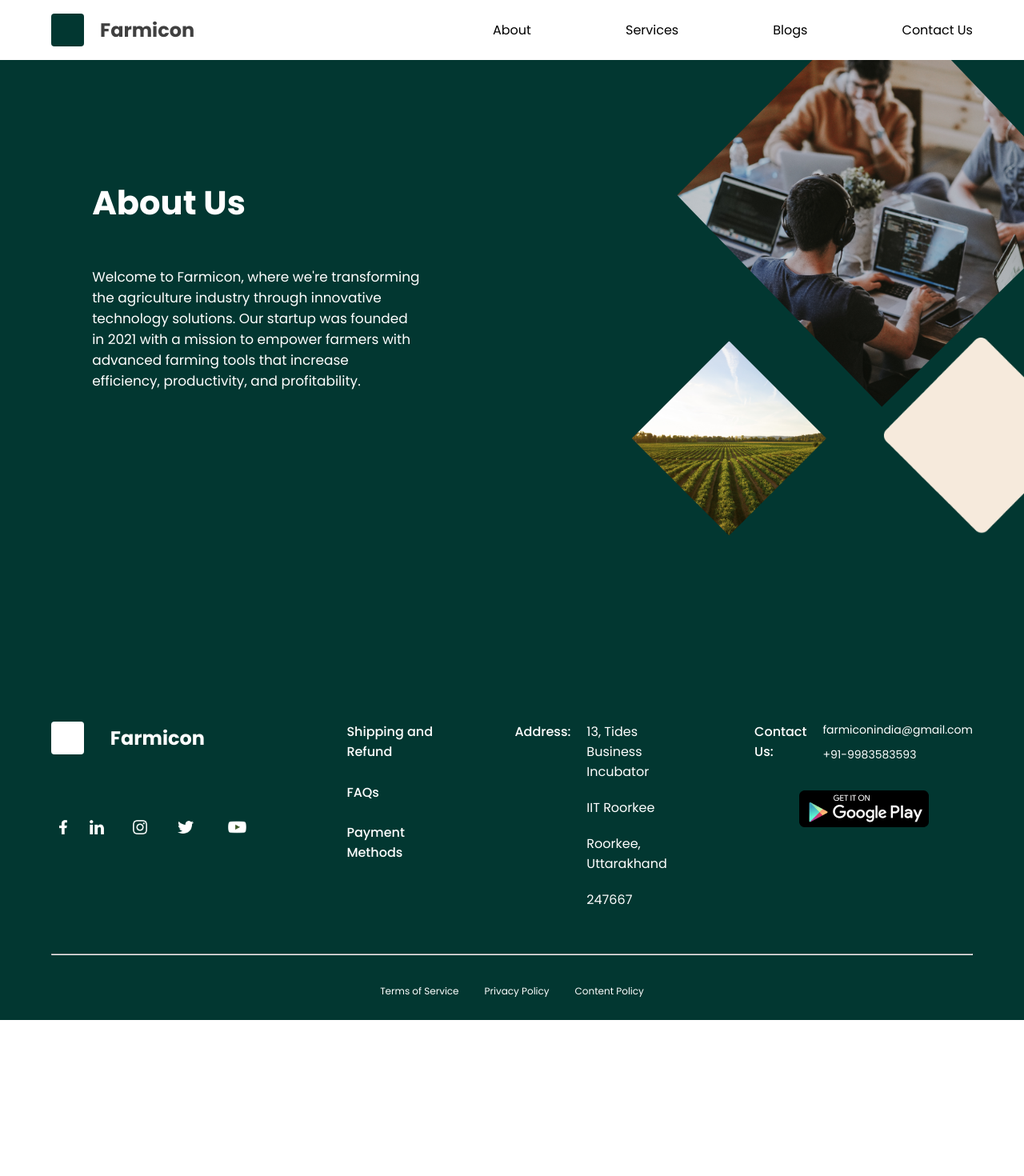
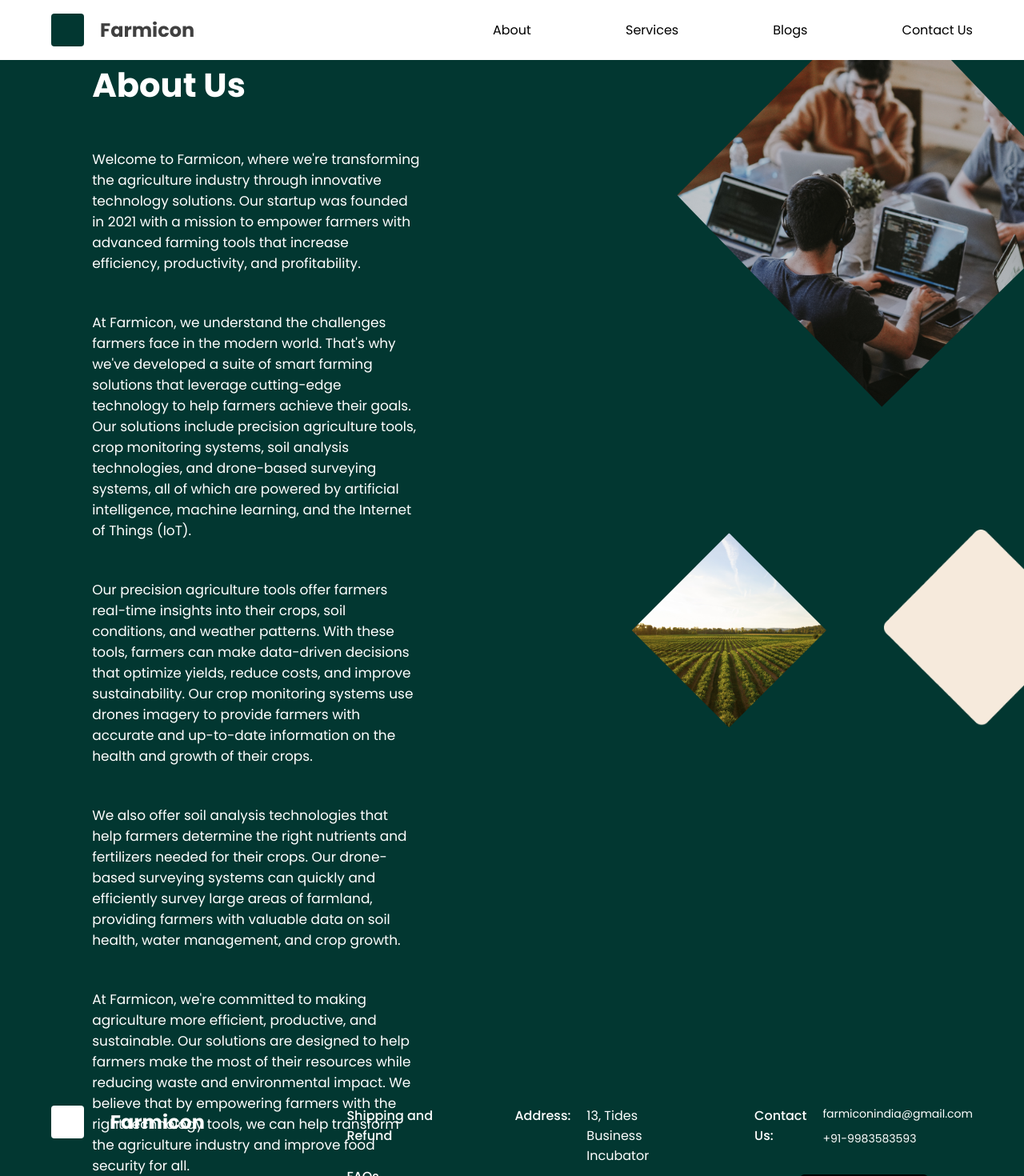
Before and after one commit to farmiconindia/farmicon-web, a React (Vite) app: page /about in a window 1280 px wide. Shown: the top 1470 px of the page at 80% size. Before the commit the page ends 1275 px from the top, so only its background shows below. Built offline with nearby package versions, Linux system fonts and the light colour scheme.

Commit message:
feat: done

```diff
--- a/src/components/navbar/NavBar.jsx
+++ b/src/components/navbar/NavBar.jsx
@@ -1,22 +1,26 @@
 import React, { useState } from "react";
 import { Link } from "react-router-dom";
 import "./navbar.scss";
-import { GiHamburgerMenu } from 'react-icons/gi';
-import { GrClose } from 'react-icons/gr';
+import { GiHamburgerMenu } from "react-icons/gi";
+import { GrClose } from "react-icons/gr";
 
 const NavBar = () => {
+  const [showNav, setShowNav] = useState(false);
 
-  const [showNav, setShowNav] = useState(false)
-
-  window.addEventListener("scroll" , () =>{
-    setShowNav(false)
-  })
+  window.addEventListener("scroll", () => {
+    setShowNav(false);
+  });
 
   return (
     <>
       <div className="Navbar">
         <header>
-          <div className="brand" onClick={() => { setShowNav(false) }}>
+          <div
+            className="brand"
+            onClick={() => {
+              setShowNav(false);
+            }}
+          >
             <div className="logo"></div>
             <Link style={{ textDecoration: "none" }} to="/">
               <span> Farmicon</span>
@@ -29,34 +33,79 @@
             <Link style={{ textDecoration: "none" }} to="/services">
               <span> Services</span>
             </Link>
+
+            {console.log(window.location.pathname)}
+            {window.location.pathname === "/" ? (
               <a style={{ textDecoration: "none" }} href="#sec-4">
                 <span> Blogs</span>
               </a>
+            ) : (
+              <a style={{ textDecoration: "none" }} href="/">
+                <span> Blogs</span>
+              </a>
+            )}
+            {window.location.pathname === "/" ? (
               <a style={{ textDecoration: "none" }} href="#footer">
                 <span> Contact Us</span>
               </a>
+            ) : (
+              <a style={{ textDecoration: "none" }} href="/">
+                <span> Contact Us</span>
+              </a>
+            )}
           </nav>
-          <div className="burger" onClick={() => { setShowNav(!showNav) }}>
-            {!showNav&&<GiHamburgerMenu />}
-            {!!showNav&&<GrClose />}
+          <div
+            className="burger"
+            onClick={() => {
+              setShowNav(!showNav);
+            }}
+          >
+            {!showNav && <GiHamburgerMenu />}
+            {!!showNav && <GrClose />}
           </div>
         </header>
-        {showNav && <div className="nav-down">
+        {showNav && (
+          <div className="nav-down">
             <nav className="nav">
-            <Link onClick={() => { setShowNav(!showNav) }} style={{ textDecoration: "none" }} to="/about">
+              <Link
+                onClick={() => {
+                  setShowNav(!showNav);
+                }}
+                style={{ textDecoration: "none" }}
+                to="/about"
+              >
                 <span> About</span>
               </Link>
-            <Link onClick={() => { setShowNav(!showNav) }} style={{ textDecoration: "none" }} to="/services">
+              <Link
+                onClick={() => {
+                  setShowNav(!showNav);
+                }}
+                style={{ textDecoration: "none" }}
+                to="/services"
+              >
                 <span> Services</span>
               </Link>
-            <a onClick={() => { setShowNav(!showNav) }} style={{ textDecoration: "none" }} href="#sec-4">
+              <a
+                onClick={() => {
+                  setShowNav(!showNav);
+                }}
+                style={{ textDecoration: "none" }}
+                href="#sec-4"
+              >
                 <span> Blog</span>
               </a>
-            <Link onClick={() => { setShowNav(!showNav) }} style={{ textDecoration: "none" }} to="/">
+              <Link
+                onClick={() => {
+                  setShowNav(!showNav);
+                }}
+                style={{ textDecoration: "none" }}
+                to="/"
+              >
                 <span> Contact Us</span>
               </Link>
             </nav>
-        </div>}
+          </div>
+        )}
       </div>
     </>
   );
--- a/src/pages/about/About.jsx
+++ b/src/pages/about/About.jsx
@@ -19,6 +19,42 @@
                 advanced farming tools that increase efficiency, productivity,
                 and profitability.
               </p>
+              <p>
+                At Farmicon, we understand the challenges farmers face in the
+                modern world. That's why we've developed a suite of smart
+                farming solutions that leverage cutting-edge technology to help
+                farmers achieve their goals. Our solutions include precision
+                agriculture tools, crop monitoring systems, soil analysis
+                technologies, and drone-based surveying systems, all of which
+                are powered by artificial intelligence, machine learning, and
+                the Internet of Things (IoT).
+              </p>
+              <p>
+                Our precision agriculture tools offer farmers real-time insights
+                into their crops, soil conditions, and weather patterns. With
+                these tools, farmers can make data-driven decisions that
+                optimize yields, reduce costs, and improve sustainability. Our
+                crop monitoring systems use drones imagery to provide farmers
+                with accurate and up-to-date information on the health and
+                growth of their crops.
+              </p>
+              <p>
+                We also offer soil analysis technologies that help farmers
+                determine the right nutrients and fertilizers needed for their
+                crops. Our drone-based surveying systems can quickly and
+                efficiently survey large areas of farmland, providing farmers
+                with valuable data on soil health, water management, and crop
+                growth.
+              </p>
+              <p>
+                At Farmicon, we're committed to making agriculture more
+                efficient, productive, and sustainable. Our solutions are
+                designed to help farmers make the most of their resources while
+                reducing waste and environmental impact. We believe that by
+                empowering farmers with the right technology tools, we can help
+                transform the agriculture industry and improve food security for
+                all.
+              </p>
             </div>
           </div>
         </div>
--- a/src/pages/about/about.scss
+++ b/src/pages/about/about.scss
@@ -1,10 +1,9 @@
 @import "../../style.scss";
-
 
 .about {
   @include themify($themes) {
     .sec-1 {
-            height: 100vh;
+      height: 160vh;
       background-color: #023731;
       display: flex;
 
@@ -17,12 +16,12 @@
 
         @include mobile {
           width: 100%;
-
         }
 
         .content {
           width: 80%;
-                    height: 70%;
+          height: 120vh;
+          padding-bottom: 20rem;
           display: flex;
           justify-content: center;
           align-items: center;
@@ -52,7 +51,6 @@
               }
             }
           }
-
         }
       }
 
@@ -62,7 +60,6 @@
         width: 50%;
 
         @include tablet {
-
         }
 
         @include mobile {
@@ -85,9 +82,8 @@
           aspect-ratio: 1;
           top: 50%;
           left: 50%;
-                    transform: translate(-70% , -20%);
+          transform: translate(-70%, -20%);
           clip-path: polygon(50% 0%, 100% 50%, 50% 100%, 0% 50%);
-
         }
 
         .img-3 {
@@ -98,19 +94,14 @@
           width: calc(10vw + 3rem);
           aspect-ratio: 0;
           transform: translateY(-22%);
-
+        }
       }
 
-
-
-
-
+      @include tablet {
       }
 
-            @include tablet {}
-
-            @include mobile {}
-
+      @include mobile {
       }
     }
   }
+}
--- a/src/pages/services/Services.jsx
+++ b/src/pages/services/Services.jsx
@@ -53,7 +53,16 @@
             </div>
 
             <div className="right-box">
-              <img src={mobile} alt="" />
+              <img
+                style={{
+                  height: "375px",
+                  objectFit: "contain",
+                  boxShadow: "0px 0px 20px gray",
+                  borderRadius: "1rem",
+                }}
+                src={cropDoc}
+                alt=""
+              />
             </div>
           </div>
           <div className="container three">
@@ -64,11 +73,20 @@
                 historical data and market requirements.
               </p>
               <div className="blog-more">
-                <Link to="/services/cropPrice">Read More</Link>
+                <Link to="">Read More</Link>
               </div>
             </div>
             <div className="right-box">
-              <img src={mobile} alt="" />
+              <img
+                style={{
+                  height: "375px",
+                  objectFit: "contain",
+                  boxShadow: "0px 0px 20px gray",
+                  borderRadius: "1rem",
+                }}
+                src={cropDoc}
+                alt=""
+              />
             </div>
           </div>
           <div className="container four">
@@ -81,11 +99,20 @@
                 crop and get diagnosis of infected crop and its solution.
               </p>
               <div className="blog-more">
-                <Link to="/services/cropPrice">Read More</Link>
+                <Link to="">Read More</Link>
               </div>
             </div>
             <div className="right-box">
-              <img src={mobile} alt="" />
+              <img
+                style={{
+                  height: "375px",
+                  objectFit: "contain",
+                  boxShadow: "0px 0px 20px gray",
+                  borderRadius: "1rem",
+                }}
+                src={cropDoc}
+                alt=""
+              />
             </div>
           </div>
           <div className="container five">
@@ -96,11 +123,20 @@
                 historical data and market requirements.
               </p>
               <div className="blog-more">
-                <Link to="/services/cropPrice">Read More</Link>
+                <Link to="">Read More</Link>
               </div>
             </div>
             <div className="right-box">
-              <img src={mobile} alt="" />
+              <img
+                style={{
+                  height: "375px",
+                  objectFit: "contain",
+                  boxShadow: "0px 0px 20px gray",
+                  borderRadius: "1rem",
+                }}
+                src={cropDoc}
+                alt=""
+              />
             </div>
           </div>
         </section>
--- a/src/pages/services/services.scss
+++ b/src/pages/services/services.scss
@@ -18,7 +18,7 @@
 
     .sec-2 {
       display: flex;
-      height: calc(100vh + 150vw);
+      height: calc(80vh + 110vw);
       flex-direction: column;
       align-items: center;
       justify-content: center;
```
Lines whose indentation alone changed are shown as unchanged.
